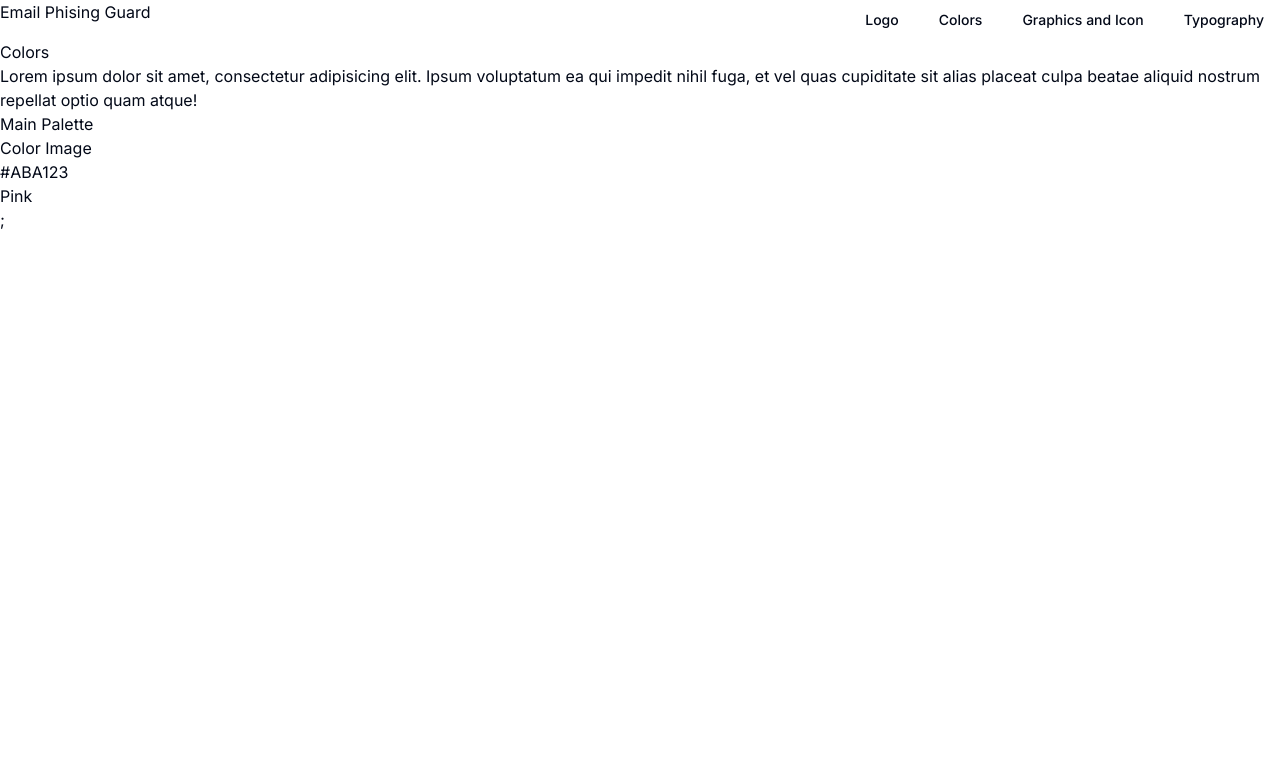
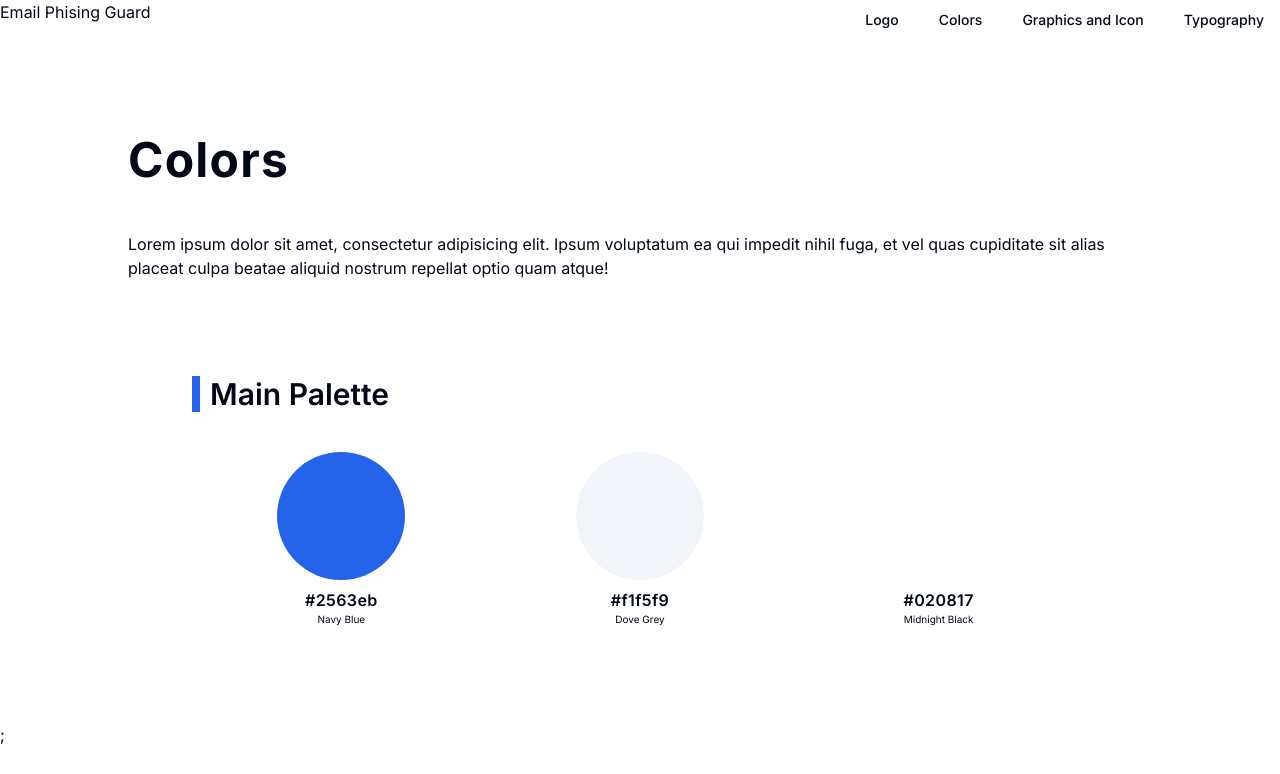
Before and after one commit to Email-Phising-Guard/styleguide, a Next.js app: page /color in a window 1280 px wide. Shown: the top 774 px of the page. Built offline with nearby package versions, Linux system fonts and the light colour scheme.

Commit message:
add main colors to palette

```diff
--- a/src/components/ColorIntro.tsx
+++ b/src/components/ColorIntro.tsx
@@ -1,12 +1,12 @@
 export default function ColorIntro() {
   return (
-    <>
-      <h1>Colors</h1>
+    <div className="max-w-5xl mx-auto space-y-12 my-24">
+      <h1 className="text-5xl font-bold tracking-wide">Colors</h1>
       <p>
         Lorem ipsum dolor sit amet, consectetur adipisicing elit. Ipsum
         voluptatum ea qui impedit nihil fuga, et vel quas cupiditate sit alias
         placeat culpa beatae aliquid nostrum repellat optio quam atque!
       </p>
-    </>
+    </div>
   );
 }
--- a/src/components/HexColor.tsx
+++ b/src/components/HexColor.tsx
@@ -1,9 +1,17 @@
-export default function HexColor() {
+export default function HexColor({
+  variant,
+  hexCode,
+  colorName,
+}: {
+  variant: string;
+  hexCode: string;
+  colorName: string;
+}) {
   return (
-    <div>
-      <div>Color Image</div>
-      <p>#ABA123</p>
-      <p>Pink</p>
+    <div className="mx-auto text-center">
+      <div className={`w-32 h-32 rounded-full bg-${variant}`}></div>
+      <p className="font-semibold tracking-wide mt-2">{hexCode}</p>
+      <p className="text-[10px]">{colorName}</p>
     </div>
   );
 }
--- /dev/null
+++ b/src/components/HexColorGroup.tsx
@@ -0,0 +1,15 @@
+import HexColor from "./HexColor";
+
+export default function HexColorGroup() {
+  return (
+    <div className="grid grid-cols-3 gap-y-10">
+      <HexColor variant="primary" hexCode="#2563eb" colorName="Navy Blue" />
+      <HexColor variant="secondary" hexCode="#f1f5f9" colorName="Dove Grey" />
+      <HexColor
+        variant="foreground"
+        hexCode="#020817"
+        colorName="Midnight Black"
+      />
+    </div>
+  );
+}
--- a/src/components/MainPalette.tsx
+++ b/src/components/MainPalette.tsx
@@ -1,10 +1,12 @@
-import HexColor from "./HexColor";
+import HexColorGroup from "./HexColorGroup";
 
 export default function MainPalette() {
   return (
-    <div>
-      <h2>Main Palette</h2>
-      <HexColor />
+    <div className="max-w-4xl mx-auto space-y-10 my-24">
+      <h2 className="text-3xl font-semibold border border-y-0 border-r-0 border-l-8 pl-[10px] border-primary">
+        Main Palette
+      </h2>
+      <HexColorGroup />
     </div>
   );
 }
```
